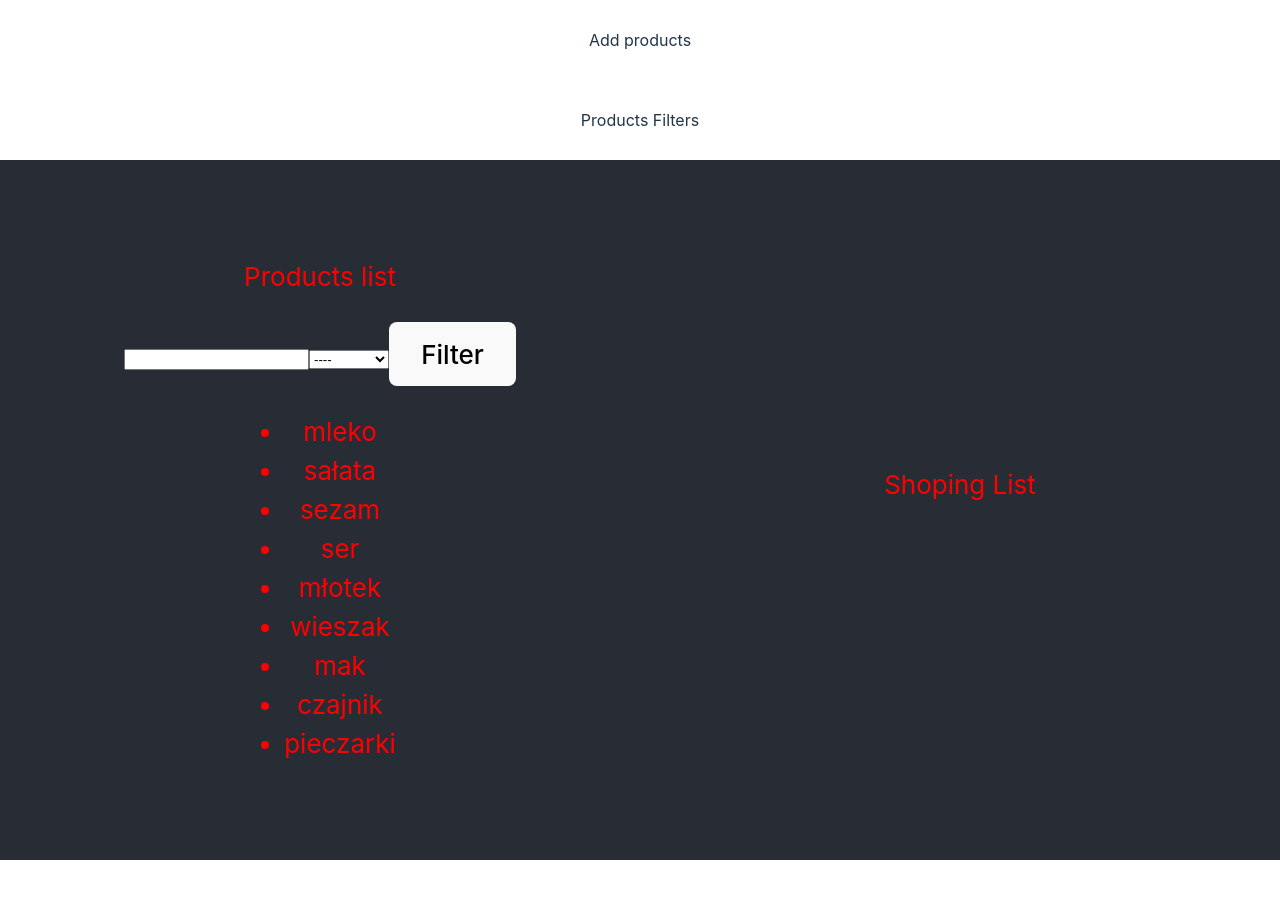
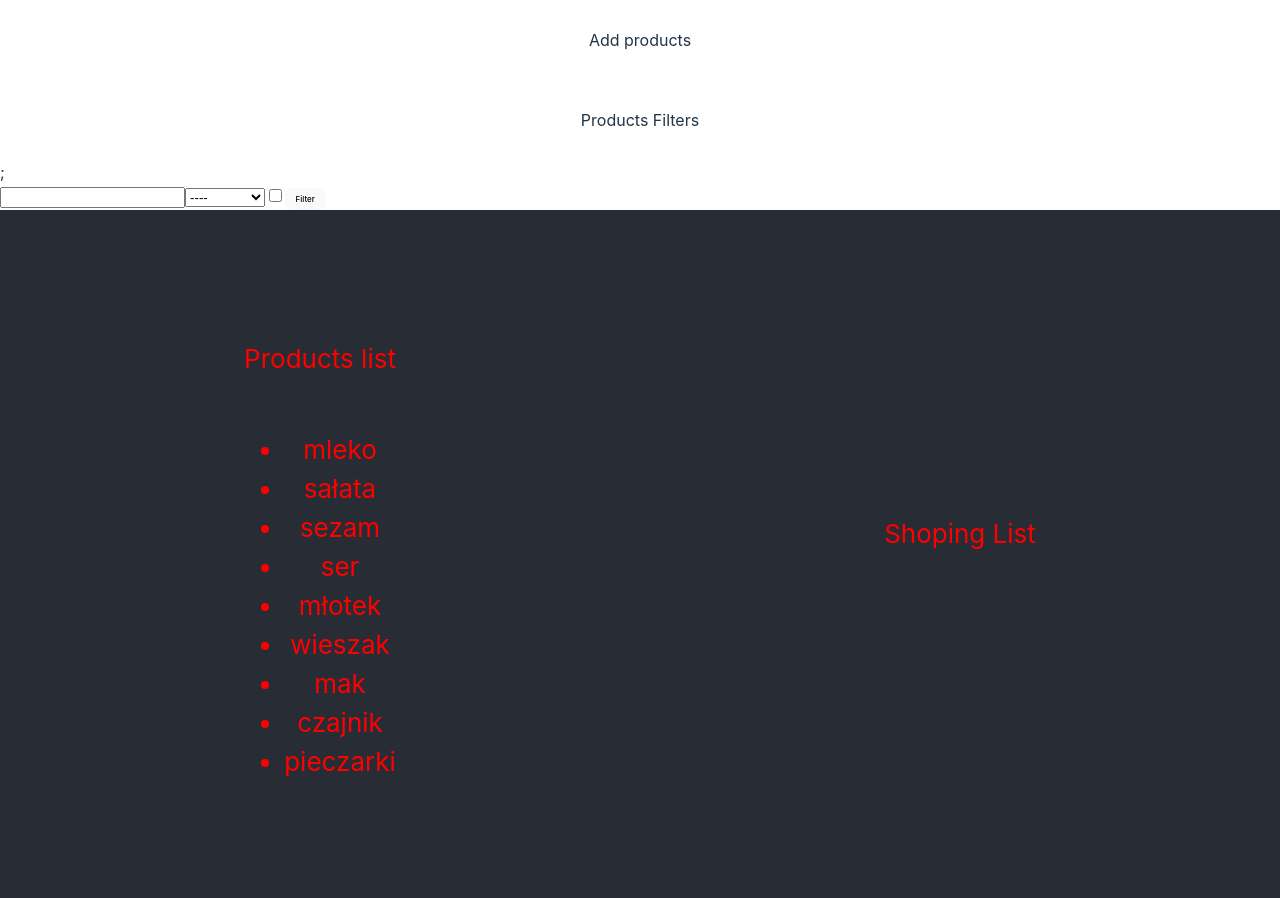
Before and after one commit to rooqyxd/reactex, a React (Vite) app: page / in a window 1280 px wide. Shown: the top 898 px of the page. Before the commit the page ends 860 px from the top, so only its background shows below. Built offline with nearby package versions, Linux system fonts and the light colour scheme.

Commit message:
task 2 v2 (nie zobaczylem componentu productsfilter)

```diff
--- a/src/App.jsx
+++ b/src/App.jsx
@@ -4,14 +4,21 @@ import ProductsFilters from "./components/zaliczenie/ProductsFilters/ProductsFil
 import ProductsList from "./components/zaliczenie/ProductsList/ProductsList";
 import ShopingList from "./components/zaliczenie/ShopingList/ShopingList";
 import { useState } from "react";
+import produkty from "./common/consts/produkty";
 function App() {
     const [shopingList, setShopingList] = useState([]);
+    const [filteredProducts, setFilteredProducts] = useState([...produkty]);
+
     return (
         <div className={styles.appWrapper}>
             <AddProducts />
-            <ProductsFilters />
+            <ProductsFilters produkty={produkty} onFilteredProducts={setFilteredProducts} />
             <div className={styles.columnsWrapper}>
-                <ProductsList shopingList={shopingList} onShopingList={setShopingList} />
+                <ProductsList
+                    shopingList={shopingList}
+                    filteredProducts={filteredProducts}
+                    onShopingList={setShopingList}
+                />
                 <ShopingList shopingList={shopingList} onShopingList={setShopingList} />
             </div>
         </div>
--- a/src/components/zaliczenie/ProductsFilters/ProductsFilters.jsx
+++ b/src/components/zaliczenie/ProductsFilters/ProductsFilters.jsx
@@ -1,7 +1,51 @@
 import styles from "../../../common/styles/Headers.module.scss";
+import { useState } from "react";
+function ProductsFilters({ produkty, onFilteredProducts }) {
+    const [products, setProducts] = useState([...produkty]);
+    const [searchProduct, setSearchProduct] = useState("");
+    const [selectedCategory, setSelectedCategory] = useState("");
+    // const [isFood, setIsFood] = useState(false);
+    const handleSearch = (e) => {
+        setSearchProduct(e.target.value);
+    };
+    const handleSetCategory = (e) => {
+        setSelectedCategory(e.target.value);
+    };
+    // const productsByCategory = products.filter((item) =>
+    //     selectedCategory !== "default" ? item.kategoria.includes(selectedCategory) : products,
+    // );
 
-function ProductsFilters() {
-  return <div className={styles.Wrapper}>Products Filters</div>;
+    // const filteredProducts = productsByCategory.filter((item) =>
+    //     item.nazwa.includes(searchProduct),
+    // );
+    const handleFilter = (e) => {
+        e.preventDefault();
+        const byCategory = products.filter((item) =>
+            selectedCategory !== "default" ? item.kategoria.includes(selectedCategory) : item,
+        );
+        const matchingWord = byCategory.filter((item) => item.nazwa.includes(searchProduct));
+        onFilteredProducts(matchingWord);
+    };
+    return (
+        <>
+            <div className={styles.Wrapper}>Products Filters</div>;
+            <form onSubmit={(e) => handleFilter(e)}>
+                <input type="text" value={searchProduct} onChange={handleSearch} />
+                <select name="" id="" onChange={handleSetCategory}>
+                    <option value="default">----</option>
+                    <option value="nabiał">nabiał</option>
+                    <option value="warzywa">warzywa</option>
+                    <option value="narzędzia">narzędzia</option>
+                    <option value="nasiona">nasiona</option>
+                    <option value="inne">inne</option>
+                </select>
+                <input type="checkbox" />
+                <button type="submit" style={{ fontSize: "0.5em" }}>
+                    Filter
+                </button>
+            </form>
+        </>
+    );
 }
 
 export default ProductsFilters;
--- a/src/components/zaliczenie/ProductsList/ProductsList.jsx
+++ b/src/components/zaliczenie/ProductsList/ProductsList.jsx
@@ -1,50 +1,13 @@
 import commonColumnsStyles from "../../../common/styles/Columns.module.scss";
-import { useState } from "react";
+
 import PropTypes from "prop-types";
-import produkty from "../../../common/consts/produkty.js";
-function ProductsList({ onShopingList, shopingList }) {
-    const [products, setProducts] = useState([...produkty]);
-    const [searchProduct, setSearchProduct] = useState("");
-    const [selectedCategory, setSelectedCategory] = useState("");
-    const [filteredProducts, setFilteredProdcuts] = useState([...produkty]);
-    const handleSearch = (e) => {
-        setSearchProduct(e.target.value);
-    };
-    const handleSetCategory = (e) => {
-        setSelectedCategory(e.target.value);
-    };
-    // const productsByCategory = products.filter((item) =>
-    //     selectedCategory !== "default" ? item.kategoria.includes(selectedCategory) : products,
-    // );
 
-    // const filteredProducts = productsByCategory.filter((item) =>
-    //     item.nazwa.includes(searchProduct),
-    // );
-    const handleFilter = (e) => {
-        e.preventDefault();
-        const category = products.filter((item) =>
-            selectedCategory !== "default" ? item.kategoria.includes(selectedCategory) : item,
-        );
-        const matchingWord = category.filter((item) => item.nazwa.includes(searchProduct));
-        setFilteredProdcuts(matchingWord);
-    };
-
+function ProductsList({ onShopingList, shopingList, filteredProducts }) {
     return (
         <div className={commonColumnsStyles.App}>
             <header className={commonColumnsStyles.AppHeader}>
                 <p>Products list</p>
-                <form onSubmit={(e) => handleFilter(e)}>
-                    <input type="text" value={searchProduct} onChange={handleSearch} />
-                    <select name="" id="" onChange={handleSetCategory}>
-                        <option value="default">----</option>
-                        <option value="nabiał">nabiał</option>
-                        <option value="warzywa">warzywa</option>
-                        <option value="narzędzia">narzędzia</option>
-                        <option value="nasiona">nasiona</option>
-                        <option value="inne">inne</option>
-                    </select>
-                    <button type="submit">Filter</button>
-                </form>
+
                 <ul>
                     {filteredProducts.map((el) => (
                         <li
```
